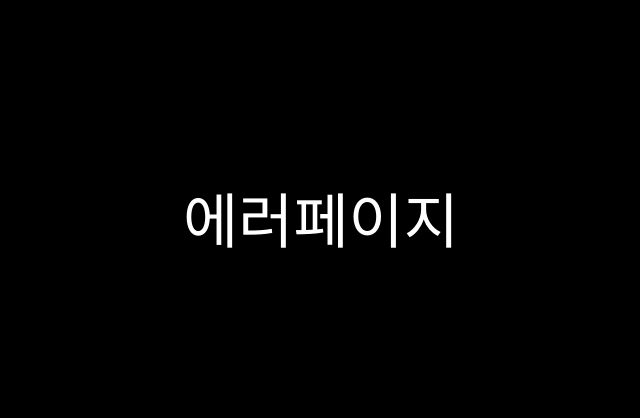
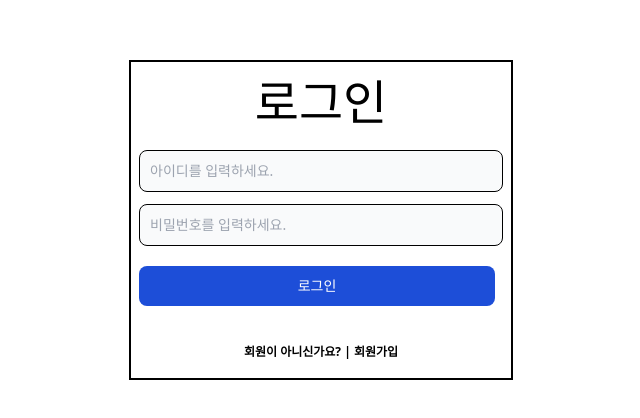
Before and after one commit to KKIMDoHyun/board-practice, a React (Vite) app: page /sign-in in a window 1280 px wide. Shown: the part 180-598 px from the top of the page, without its empty margins (319-959 px from the left). Built offline with nearby package versions, Linux system fonts and the light colour scheme.

Commit message:
로그인 화면 구현, 회원가입 페이지 생성

```diff
--- a/src/pages/Login/LoginButton/index.tsx
+++ b/src/pages/SignIn/LoginButton/index.tsx
@@ -7,6 +7,7 @@ export const LoginButton = () => {
     const onSubmit: SubmitHandler<LoginFormInput> = (data) => {
         console.log(data);
     };
+
     return (
         <button
             className="text-white bg-blue-700 hover:bg-blue-800 focus:ring-4 focus:ring-blue-300 font-medium rounded-lg text-sm px-5 py-2.5 mr-2 mb-2 dark:bg-blue-600 dark:hover:bg-blue-700 focus:outline-none dark:focus:ring-blue-800 mt-2"
--- a/src/pages/Login/index.tsx
+++ b/src/pages/SignIn/index.tsx
@@ -1,13 +1,15 @@
 import { LoginFormInput } from "@/types";
 import React from "react";
 import { FormProvider, useForm } from "react-hook-form";
+import { useNavigate } from "react-router";
 
 import { IdInput } from "./IdInput";
 import { InputValidation } from "./InputValidation";
 import { LoginButton } from "./LoginButton";
 import { PwInput } from "./PwInput";
 
-export const Login = () => {
+export const SignIn = () => {
+    const navigate = useNavigate();
     const methods = useForm<LoginFormInput>({
         defaultValues: {
             id: "",
@@ -27,8 +29,17 @@ export const Login = () => {
                     </FormProvider>
                 </div>
                 <div>
-                    <span>회원이 아니신가요? | </span>
-                    <span>회원가입</span>
+                    <span className="text-xs font-bold">
+                        회원이 아니신가요? |{" "}
+                    </span>
+                    <span
+                        className="text-xs font-bold cursor-pointer"
+                        onClick={() => {
+                            navigate("/sign-up");
+                        }}
+                    >
+                        회원가입
+                    </span>
                 </div>
             </div>
         </div>
--- /dev/null
+++ b/src/pages/SignUp/index.tsx
@@ -0,0 +1,9 @@
+import React from "react";
+
+export const SignUp = () => {
+    return (
+        <div>
+            <span>회원가입</span>
+        </div>
+    );
+};
```
Also changed, not shown: src/routes/index.tsx (+8 -3 lines), src/pages/SignIn/IdInput/index.tsx (renamed from src/pages/Login/IdInput/index.tsx), src/pages/SignIn/InputValidation/index.tsx (renamed from src/pages/Login/InputValidation/index.tsx), src/pages/SignIn/PwInput/index.tsx (renamed from src/pages/Login/PwInput/index.tsx).
